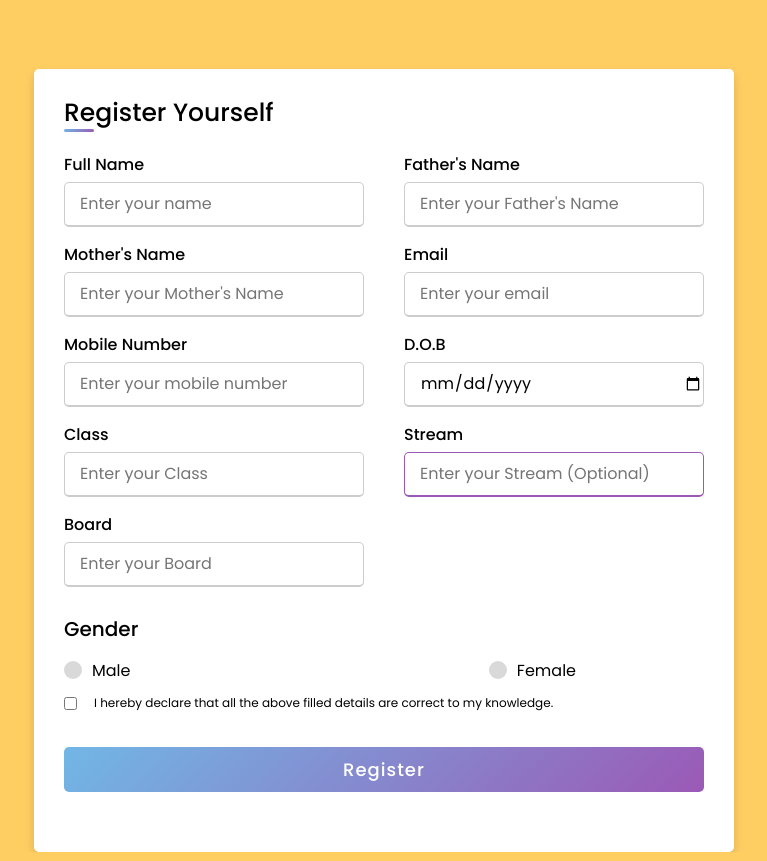
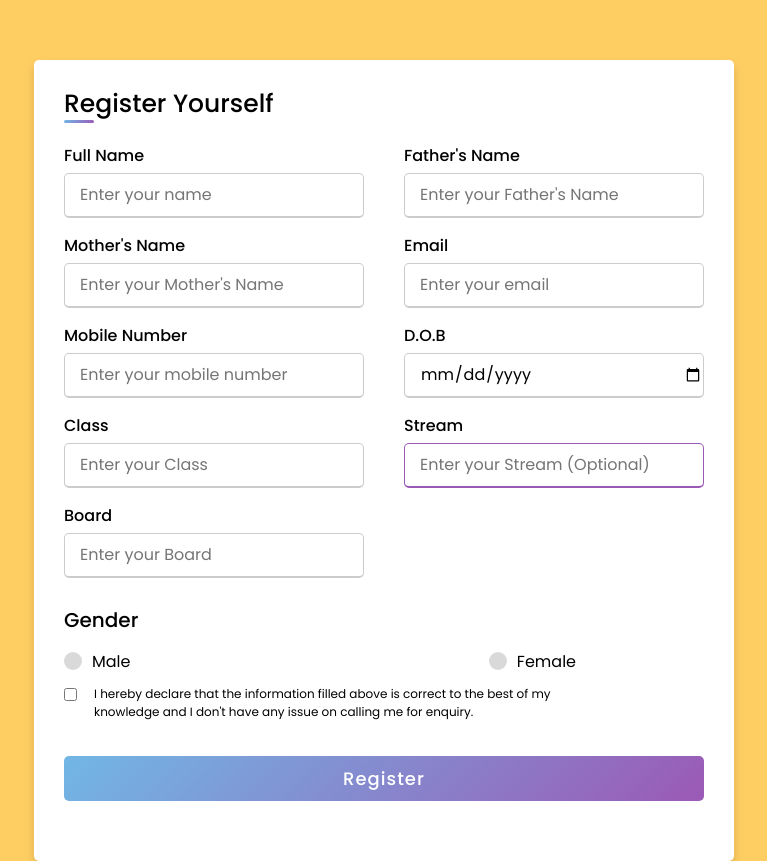
Before and after one commit to sshrizvi/StudyPoint, a plain HTML site: page applynow.html in a window 1280 px wide. Shown: the whole page, without its empty margins (256-1023 px from the left). Drawn offline with Linux system fonts and the light colour scheme.

Commit message:
Update applynow.html

```diff
--- a/applynow.html
+++ b/applynow.html
@@ -68,7 +68,7 @@
           <input type="checkbox" name="confirmation" id="agree" required>
           <div class="category">
             <label for="agree">
-            <span class="agreemsg">I hereby declare that all the above filled details are correct to my knowledge.</span>
+            <span class="agreemsg">I hereby declare that the information filled above is correct to the best of my knowledge and I don't have any issue on calling me for enquiry.</span>
           </label>
         </div>
         <div class="button">
```
